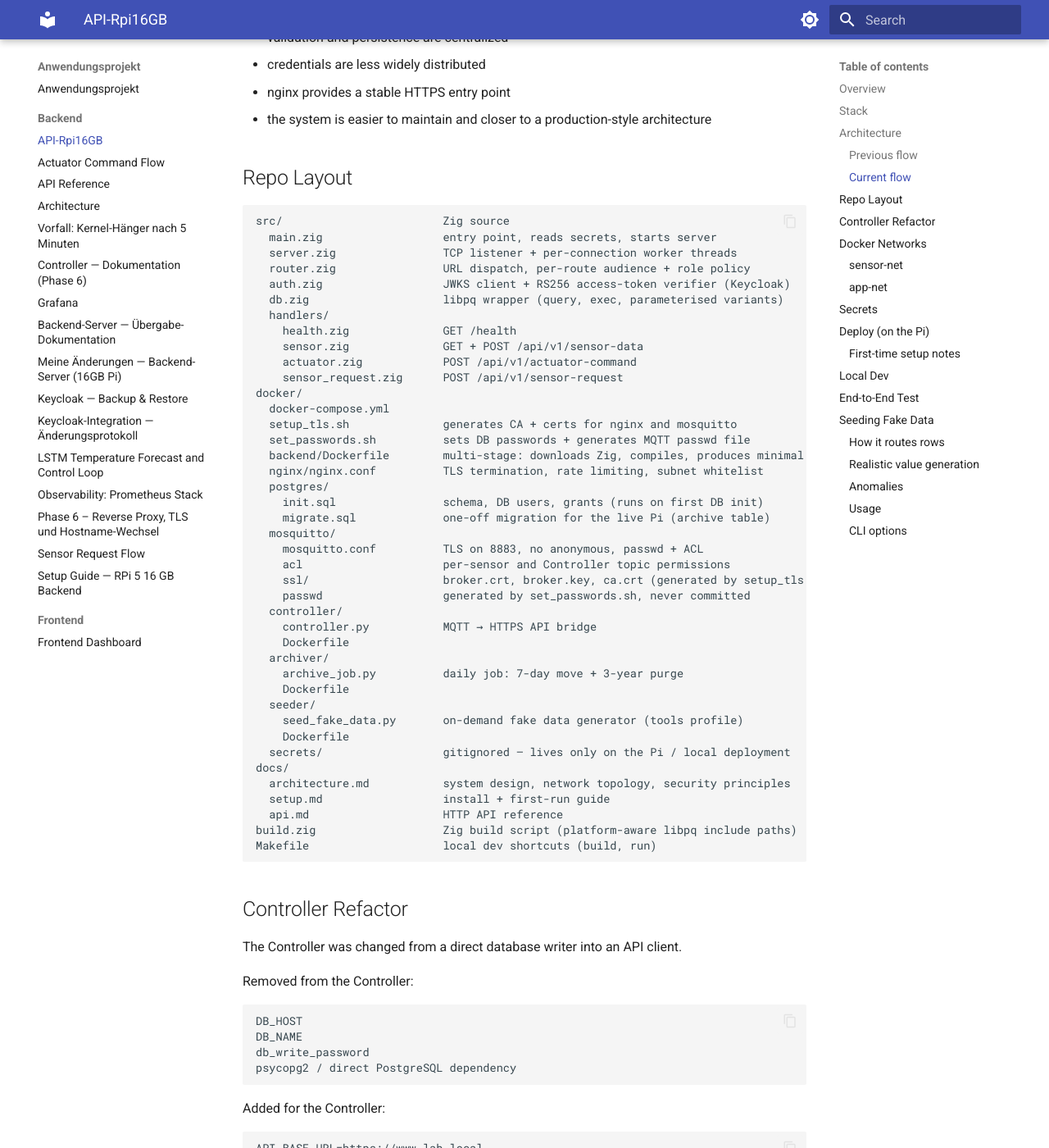
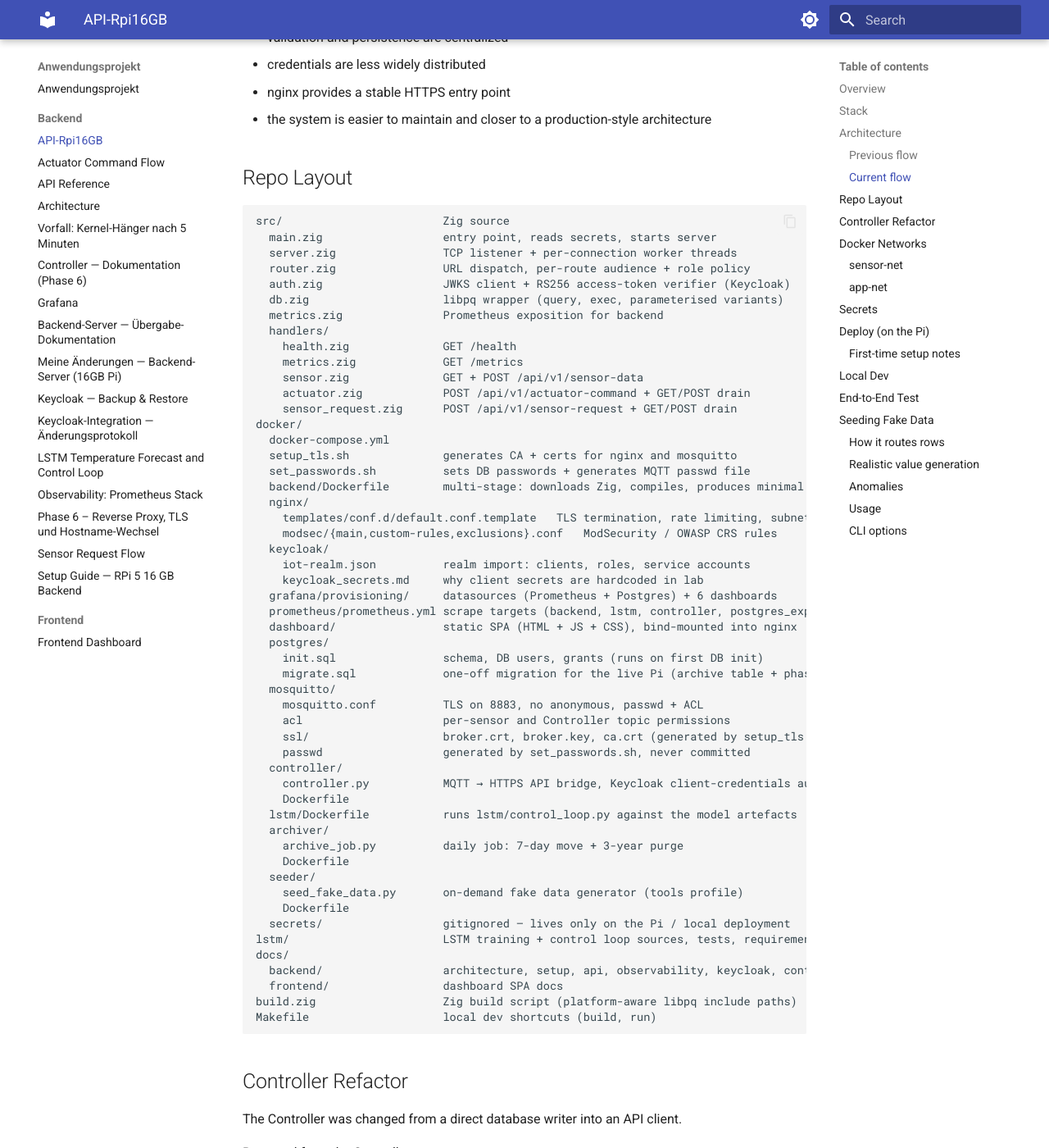
Before and after one commit to Just-Martin-Really/API-Rpi16GB, an MkDocs documentation site: the page built from docs/backend/index.md, in a window 1280 px wide and 1400 px high, scrolled down 1418 px. Shown: the whole window at 82% size. Built offline with MkDocs 1.6.1 and Material for MkDocs 9.7.7, drawn with Linux system fonts in a browser that asks for light colours.

Commit message:
docs: handover + index + inbetriebnahme cleanup, echo→printf
handover.md was a Phase-4 narrative with a single one-line Phase 6
update note. Expand that note into a structured front-matter block
that points readers at the relevant Phase 6 doc for each component
(auth, controller, server.js removal, LSTM, frontend, observability,
schema) so they don't follow the historical Schritte 6/8 by mistake.

index.md "Repo Layout" was missing every Phase 6 directory (keycloak,
grafana, prometheus, lstm, dashboard, the new handlers and metrics
module). Bring it up to date.

inbetriebnahme.md's nginx healthcheck explanation kept the original
upstream-default HTTPS:8443 framing without ever mentioning that the
actual compose healthcheck now hits HTTP:8080. Add the current
mechanism in the same paragraph.

echo → printf for every Keycloak client-secret bootstrap example in
setup.md, controller.md and lstm.md. echo appends a newline; the
Python services strip it on read, but the Grafana _FILE env var
syntax does not, and consistency across docs is cheaper than
remembering which secret tolerates newlines.

````diff
--- a/docs/backend/index.md
+++ b/docs/backend/index.md
@@ -64,28 +64,39 @@
   router.zig                URL dispatch, per-route audience + role policy
   auth.zig                  JWKS client + RS256 access-token verifier (Keycloak)
   db.zig                    libpq wrapper (query, exec, parameterised variants)
+  metrics.zig               Prometheus exposition for backend
   handlers/
     health.zig              GET /health
+    metrics.zig             GET /metrics
     sensor.zig              GET + POST /api/v1/sensor-data
-    actuator.zig            POST /api/v1/actuator-command
-    sensor_request.zig      POST /api/v1/sensor-request
+    actuator.zig            POST /api/v1/actuator-command + GET/POST drain
+    sensor_request.zig      POST /api/v1/sensor-request + GET/POST drain
 docker/
   docker-compose.yml
   setup_tls.sh              generates CA + certs for nginx and mosquitto
   set_passwords.sh          sets DB passwords + generates MQTT passwd file
   backend/Dockerfile        multi-stage: downloads Zig, compiles, produces minimal runtime image
-  nginx/nginx.conf          TLS termination, rate limiting, subnet whitelist
+  nginx/
+    templates/conf.d/default.conf.template   TLS termination, rate limiting, subnet whitelist
+    modsec/{main,custom-rules,exclusions}.conf   ModSecurity / OWASP CRS rules
+  keycloak/
+    iot-realm.json          realm import: clients, roles, service accounts
+    keycloak_secrets.md     why client secrets are hardcoded in lab
+  grafana/provisioning/     datasources (Prometheus + Postgres) + 6 dashboards
+  prometheus/prometheus.yml scrape targets (backend, lstm, controller, postgres_exporter, node_exporter)
+  dashboard/                static SPA (HTML + JS + CSS), bind-mounted into nginx
   postgres/
     init.sql                schema, DB users, grants (runs on first DB init)
-    migrate.sql             one-off migration for the live Pi (archive table)
+    migrate.sql             one-off migration for the live Pi (archive table + phase-6 users + CHECKs)
   mosquitto/
     mosquitto.conf          TLS on 8883, no anonymous, passwd + ACL
     acl                     per-sensor and Controller topic permissions
     ssl/                    broker.crt, broker.key, ca.crt (generated by setup_tls.sh)
     passwd                  generated by set_passwords.sh, never committed
   controller/
-    controller.py           MQTT → HTTPS API bridge
+    controller.py           MQTT → HTTPS API bridge, Keycloak client-credentials auth
     Dockerfile
+  lstm/Dockerfile           runs lstm/control_loop.py against the model artefacts
   archiver/
     archive_job.py          daily job: 7-day move + 3-year purge
     Dockerfile
@@ -93,10 +104,10 @@
     seed_fake_data.py       on-demand fake data generator (tools profile)
     Dockerfile
   secrets/                  gitignored — lives only on the Pi / local deployment
+lstm/                       LSTM training + control loop sources, tests, requirements
 docs/
-  architecture.md           system design, network topology, security principles
-  setup.md                  install + first-run guide
-  api.md                    HTTP API reference
+  backend/                  architecture, setup, api, observability, keycloak, controller, …
+  frontend/                 dashboard SPA docs
 build.zig                   Zig build script (platform-aware libpq include paths)
 Makefile                    local dev shortcuts (build, run)
 ```
````
Also changed, not shown: docs/backend/controller.md (+1 -1 lines), docs/backend/handover.md (+11 -1 lines), docs/backend/inbetriebnahme.md (+2 -2 lines), docs/backend/lstm.md (+2 -2 lines), docs/backend/setup.md (+4 -3 lines).
